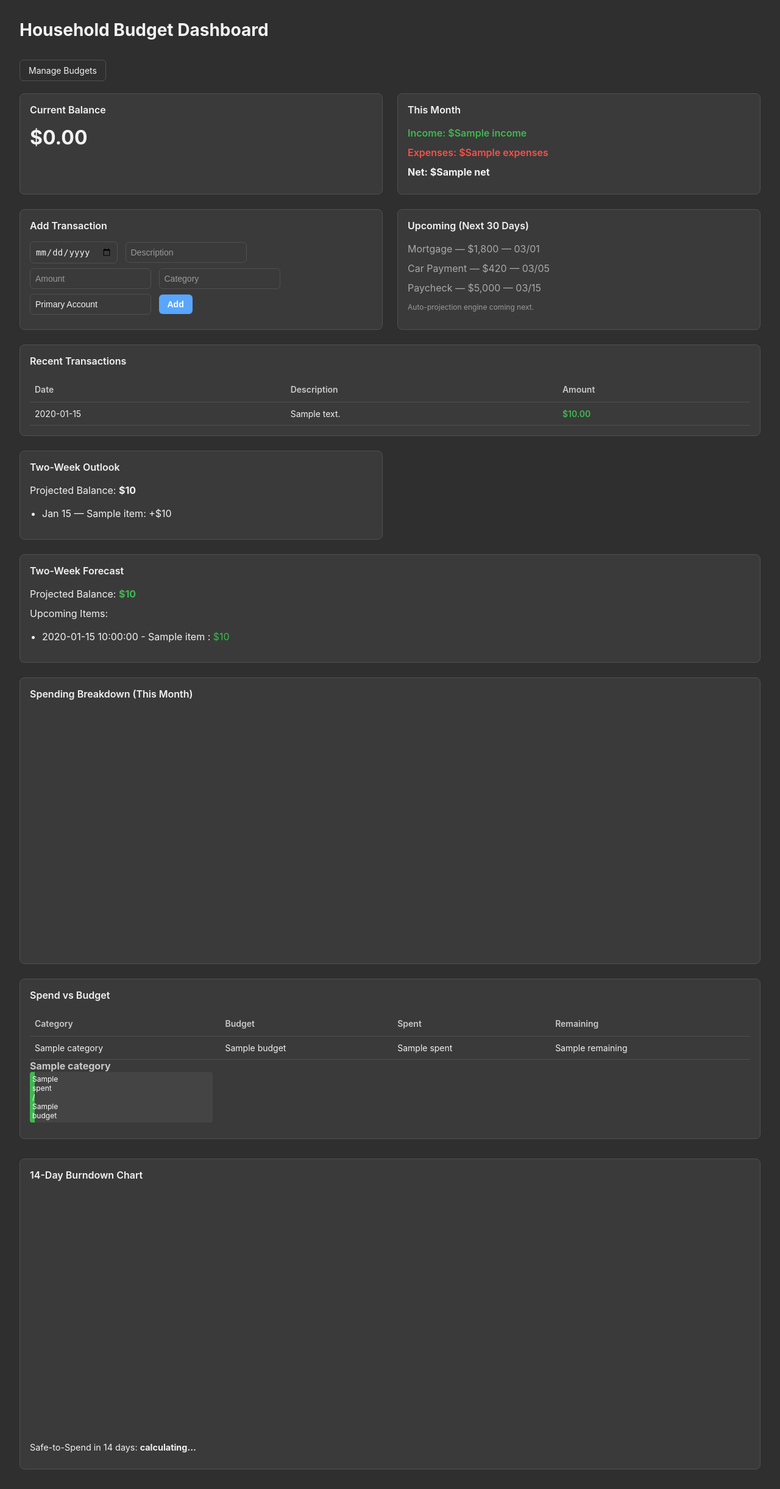
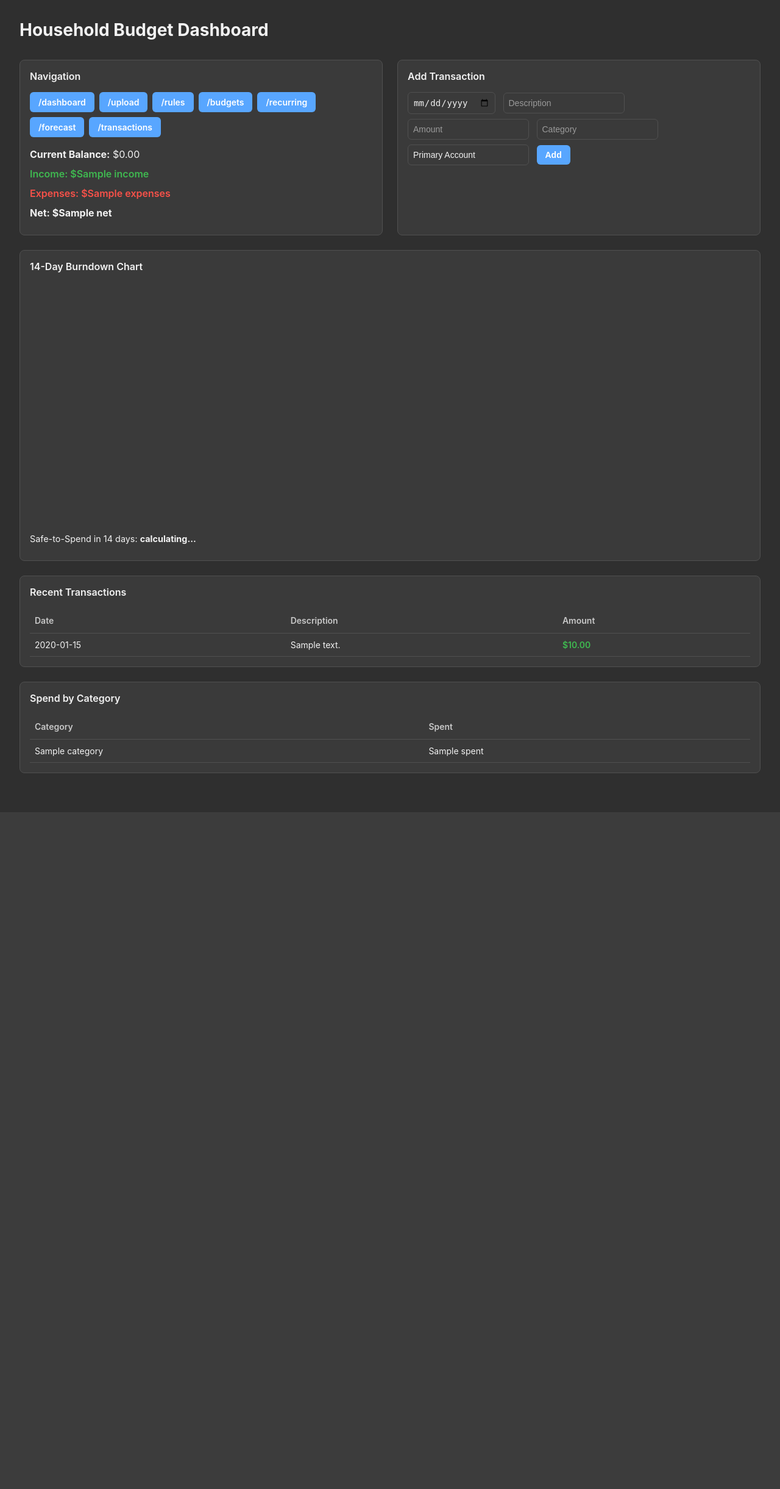
Before and after one commit to akckc/ai-budg, a Python web app: template templates/dashboard.html in a window 1280 px wide. Shown: the whole page at 61% size. After the commit the page ends 1332 px from the top, so only its background shows below. Run offline with Jinja, Linux system fonts and the light colour scheme; the template is opened without the code that fills it: most values are stand-ins (such as "Sample title", 1, 10 or a date in 2020); a map, chart or similar area stays blank.

Commit message:
Sprint 13 UI Cleanup

```diff
--- a/templates/dashboard.html
+++ b/templates/dashboard.html
@@ -44,6 +44,46 @@
             grid-template-columns: 1fr 1fr;
             gap: 24px;
             margin-bottom: 32px;
+        }
+
+        .dashboard-grid {
+            display: grid;
+            grid-template-columns: 1fr 1fr;
+            gap: 24px;
+            margin-bottom: 32px;
+        }
+
+        .row-full {
+            grid-column: 1 / -1;
+        }
+
+        .hidden-card {
+            display: none;
+        }
+
+        .top-nav {
+            display: flex;
+            flex-wrap: wrap;
+            gap: 8px;
+            margin-bottom: 16px;
+        }
+
+        .nav-btn {
+            display: inline-block;
+            padding: 8px 14px;
+            cursor: pointer;
+            background: var(--color-budget);
+            color: white;
+            border: none;
+            border-radius: 6px;
+            font-weight: 600;
+            font-size: 14px;
+            text-decoration: none;
+            transition: background 0.2s;
+        }
+
+        .nav-btn:hover {
+            background: #6CB6FF;
         }
 
         .card {
@@ -190,25 +230,29 @@
 <body>
 
 <h1>Household Budget Dashboard</h1>
-<a class="page-link" href="/budgets">Manage Budgets</a>
 
-<div class="grid">
+<div class="dashboard-grid">
 
-    <!-- Balance Card -->
+    <!-- Row 1, Column 1: Navigation -->
     <div class="card">
-        <h3>Current Balance</h3>
-        <div class="big">${{ "%.2f"|format(current_balance) }}</div>
-    </div>
+        <h3>Navigation</h3>
+        <div class="top-nav">
+            <a class="nav-btn" href="/dashboard">/dashboard</a>
+            <a class="nav-btn" href="/upload">/upload</a>
+            <a class="nav-btn" href="/rules">/rules</a>
+            <a class="nav-btn" href="/budgets">/budgets</a>
+            <a class="nav-btn" href="/recurring">/recurring</a>
+            <a class="nav-btn" href="/forecast">/forecast</a>
+            <a class="nav-btn" href="/transactions">/transactions</a>
+        </div>
 
-    <!-- This Month Summary -->
-    <div class="card">
-        <h3>This Month</h3>
+        <p><strong>Current Balance:</strong> ${{ "%.2f"|format(current_balance) }}</p>
         <p class="income">Income: ${{ income }}</p>
         <p class="expense">Expenses: ${{ expenses }}</p>
         <p><strong>Net: ${{ net }}</strong></p>
     </div>
 
-    <!-- Add Transaction -->
+    <!-- Row 1, Column 2: Add Transaction -->
     <div class="card">
         <h3>Add Transaction</h3>
         <form method="post" action="/transactions/manual">
@@ -220,7 +264,9 @@
             <button type="submit">Add</button>
         </form>
     </div>
-    <div class="card">
+
+    <!-- Hidden card: keep for future unhiding -->
+    <div class="card hidden-card">
         <h3>Upcoming (Next 30 Days)</h3>
         <div style="opacity: 0.6;">
             <p>Mortgage — $1,800 — 03/01</p>
@@ -229,8 +275,20 @@
         </div>
         <small>Auto-projection engine coming next.</small>
     </div>
-    <!-- Last 5 Transactions -->
-    <div class="card" style="grid-column: span 2;">
+
+    <!-- Row 2: 14-day burndown chart -->
+    <div class="card row-full">
+        <h3>14-Day Burndown Chart</h3>
+        <div style="width: 100%; height: 400px;">
+            <canvas id="burndownChart"></canvas>
+        </div>
+        <p style="margin-top: 10px; font-size: 0.9em;">
+            Safe-to-Spend in 14 days: <strong id="safe-to-spend-value">calculating...</strong>
+        </p>
+    </div>
+
+    <!-- Row 3: Recent Transactions -->
+    <div class="card row-full">
         <h3>Recent Transactions</h3>
         <table>
             <tr>
@@ -249,7 +307,9 @@
             {% endfor %}
         </table>
     </div>
-    <div class="card">
+
+    <!-- Hidden card: Two Week Outlook -->
+    <div class="card hidden-card">
     <h3>Two-Week Outlook</h3>
     <p>
         Projected Balance: <strong>${{ projected_balance | round(2) }}</strong>
@@ -274,8 +334,8 @@
     {% endif %}
     </div>
 
-    <!-- Two-Week Forecast -->
-<div class="card" style="grid-column: span 2;">
+    <!-- Hidden card: Two Week Forecast -->
+<div class="card hidden-card row-full">
     <h3>Two-Week Forecast</h3>
     <p>
         Projected Balance:
@@ -297,69 +357,36 @@
     </ul>
 </div>
 
-    <!-- Chart -->
-    <div class="card" style="grid-column: span 2;">
+    <!-- Hidden card: Spending Breakdown this Month -->
+    <div class="card hidden-card row-full">
         <h3>Spending Breakdown (This Month)</h3>
         <div style="width: 400px; height: 400px; margin: auto;">
             <canvas id="categoryChart"></canvas>
         </div>
     </div>
 
-    <!-- Spend vs Budget Summary (Sprint 8) -->
-    <div class="card" style="grid-column: span 2;">
-        <h3>Spend vs Budget</h3>
+    <!-- Row 4: Spend by Category -->
+    <div class="card row-full">
+        <h3>Spend by Category</h3>
         <table>
             <thead>
                 <tr>
                     <th>Category</th>
-                    <th>Budget</th>
                     <th>Spent</th>
-                    <th>Remaining</th>
                 </tr>
             </thead>
             <tbody>
                 {% for item in spend_vs_budget %}
                 <tr>
                     <td>{{ item.category }}</td>
-                    <td>{{ item.budget }}</td>
                     <td>{{ item.spent }}</td>
-                    <td>{{ item.remaining }}</td>
                 </tr>
                 {% endfor %}
             </tbody>
         </table>
-
-        <!-- Simple bar representation -->
-        {% for item in spend_vs_budget %}
-        <div style="margin-bottom: 10px;">
-            <strong style="color: var(--text-secondary);">{{ item.category }}</strong>
-            <div style="background: var(--bg-card-hover); width:300px; border-radius: 4px; overflow: hidden;">
-                <div style="
-                    background: var(--color-income);
-                    width: {{ (item.spent / item.budget * 100) if item.budget > 0 else 0 }}%;
-                    color: white;
-                    padding: 4px;
-                    font-size: 12px;
-                ">
-                    {{ item.spent }} / {{ item.budget }}
-                </div>
-            </div>
-        </div>
-        {% endfor %}
     </div>
 
 </div>
-
-    <!-- Burndown Chart -->
-    <div class="card" style="grid-column: span 2;">
-        <h3>14-Day Burndown Chart</h3>
-        <div style="width: 100%; height: 400px;">
-            <canvas id="burndownChart"></canvas>
-        </div>
-        <p style="margin-top: 10px; font-size: 0.9em;">
-            Safe-to-Spend in 14 days: <strong id="safe-to-spend-value">calculating...</strong>
-        </p>
-    </div>
 
 <script>
     // Fetch forecast data and render burndown chart
```
